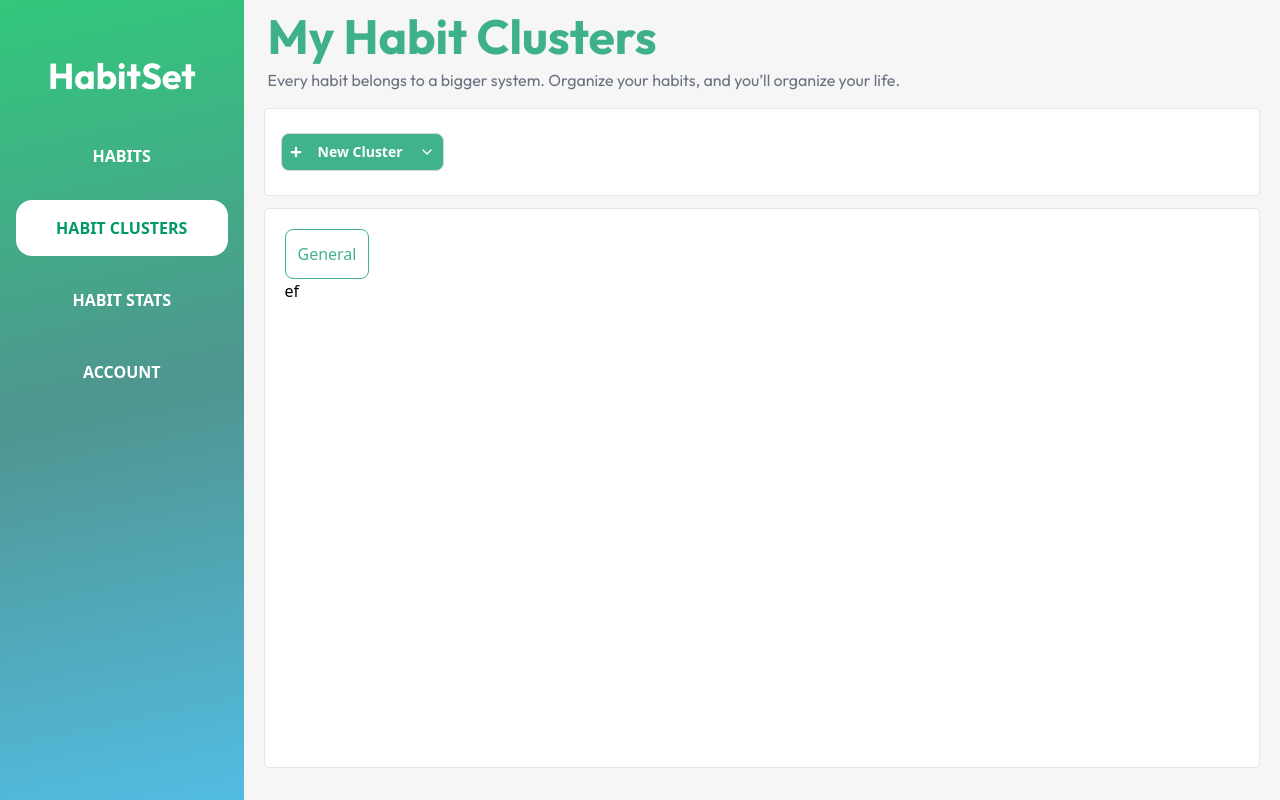
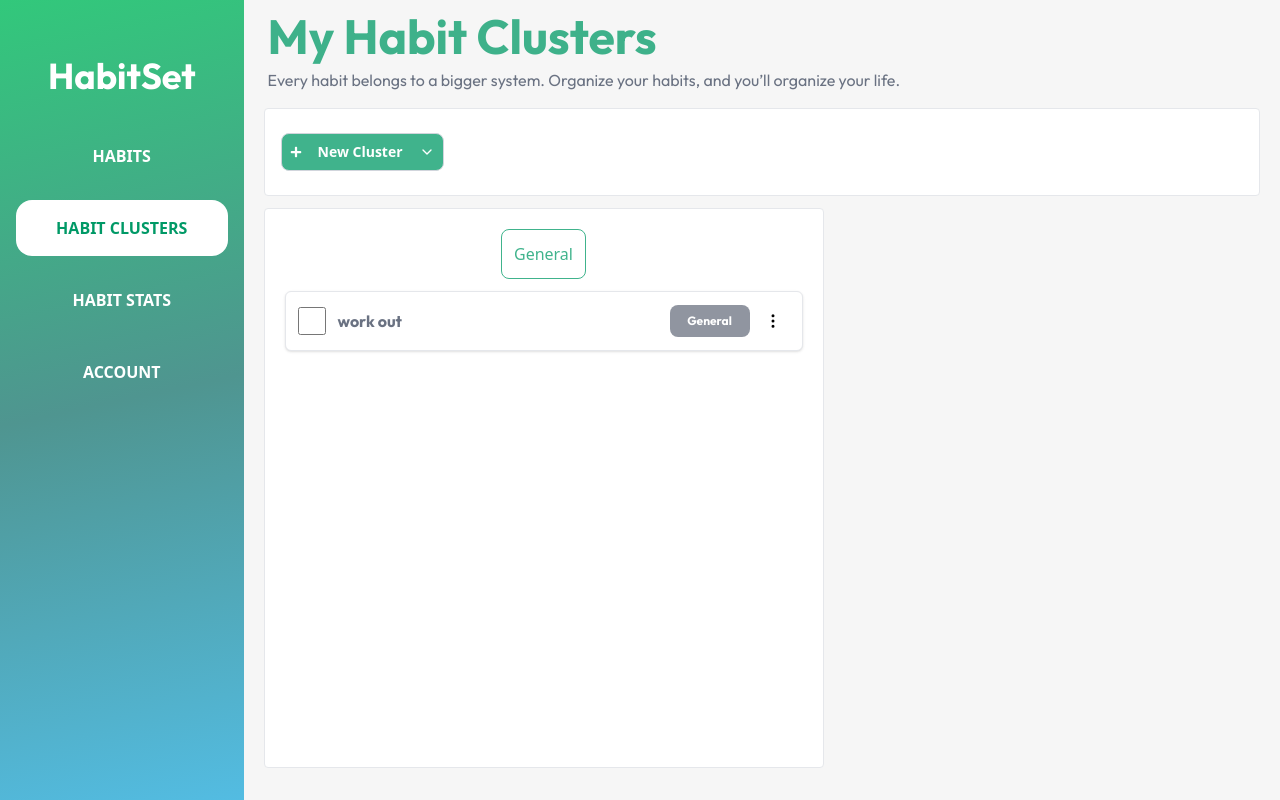
Before and after one commit to ramtin-matin/Habit-Tracker, a React (Vite) app in the folder frontend/: page /Habit-Clusters in a window 1280 px wide. Built offline with nearby package versions, Linux system fonts and the light colour scheme.

Commit message:
Built functionality to assign clusters to new habits

```diff
--- a/frontend/src/pages/habit-clusters/CreateCluster.jsx
+++ b/frontend/src/pages/habit-clusters/CreateCluster.jsx
@@ -56,8 +56,8 @@ const CreateCluster = () => {
               Create Cluster
             </h1>
 
-            <div className="flex flex-row gap-2">
-              <label className="ml-2 text-gray-500 text-sm">Name</label>
+            <div className="flex flex-row gap-3">
+              <label className="ml-2 text-gray-500 font-bold">Name</label>
               <input
                 className="border-1 mb- w-1/2 h-8 rounded-md border-gray-300 p-1"
                 type="text"
--- a/frontend/src/pages/habit-clusters/HabitClusters.jsx
+++ b/frontend/src/pages/habit-clusters/HabitClusters.jsx
@@ -1,6 +1,7 @@
 import React, { useState } from "react";
 import CreateCluster from "./CreateCluster";
 import { useHabits } from "../../pages/HabitContext";
+import HabitCard from "../habits/HabitCard";
 
 const HabitClusters = () => {
   const { habits, clusters } = useHabits();
@@ -23,15 +24,16 @@ const HabitClusters = () => {
       <div className=" border-1 border-gray-200 bg-white flex items-center gap-4 h-[8vh] sm:h-[10vh] lg:h-[11vh] max-sm:px-2 px-4 mt-4 rounded-sm">
         <CreateCluster />
       </div>
-      <div className="bg-white w-full overflow-x-hidden overflow-y-auto scrollbar border-1 border-gray-200 h-[70vh] p-5 mt-3 rounded-sm">
+      <div className="bg-white max-w-125 md:max-w-140 overflow-x-hidden overflow-y-auto scrollbar border-1 border-gray-200 h-[70vh] p-5 mt-3 rounded-sm">
+        <div className="flex relative justify-center">
           <button
-          className="p-3 text-emerald-600/75 hover:text-emerald-700 cursor-pointer border rounded-lg border-emerald-600/75 transition duration-100 ease-in active:bg-gray-50"
+            className="p-3 max-sm:scale-80 text-emerald-600/75 hover:text-emerald-700 cursor-pointer border rounded-lg border-emerald-600/75 transition duration-100 ease-in active:bg-gray-50"
             onClick={() => setClusterMenu(!clusterMenu)}
           >
             {activeCluster.name}
           </button>
           {clusterMenu && (
-          <div className="p-3 z-10 absolute mt-3 bg-white border border-emerald-600/75 rounded-md shadow-lg">
+            <div className="p-3 z-10 absolute mt-15 bg-white border border-emerald-600/75 rounded-md shadow-lg">
               <h1 className="text-emerald-600/75 font-bold ">Clusters</h1>
               <div className="grid grid-cols-2 gap-4 mt-5">
                 {clusters.map((cluster) => (
@@ -49,10 +51,11 @@ const HabitClusters = () => {
               </div>
             </div>
           )}
+        </div>
         {habits
           .filter((habit) => habit.clusterId === activeCluster.id)
           .map((habit) => (
-            <div key={habit.id}>ef</div>
+            <HabitCard key={habit.id} habit={habit} />
           ))}
       </div>
     </div>
--- a/frontend/src/pages/habits/CreateHabit.jsx
+++ b/frontend/src/pages/habits/CreateHabit.jsx
@@ -4,7 +4,14 @@ import { FaPlus } from "react-icons/fa";
 import { useHabits } from "../../pages/HabitContext";
 
 const CreateHabit = () => {
-  const { habits, addHabit } = useHabits();
+  const { habits, addHabit, clusters } = useHabits();
+
+  const [clusterMenu, setClusterMenu] = useState(false);
+  const [activeCluster, setActiveCluster] = useState({
+    id: clusters[0]?.id,
+    name: clusters[0]?.name,
+    color: clusters[0]?.color,
+  });
 
   const [createHabitModal, setCreateHabitModal] = useState(false);
   const [newHabit, setNewHabit] = useState("");
@@ -17,11 +24,11 @@ const CreateHabit = () => {
       alert("Habit name already exists");
       return;
     }
+
     const newItem = {
       id: crypto.randomUUID(),
       name: newHabit,
-      cluster: "Habit",
-      color: "bg-gray-300",
+      clusterId: activeCluster.id,
       completed: false,
       completedOn: null,
     };
@@ -45,23 +52,60 @@ const CreateHabit = () => {
       {createHabitModal && (
         <div className="fixed inset-1 flex items-center justify-center bg-gray-100/55 z-20">
           <div
-            className="flex flex-col justify-between gap-2
-                  w-[80%] sm:w-[55%] md:w-[40%] h-80
+            className="flex flex-col justify-evenly gap-2
+                  w-[70%] sm:w-[55%] md:w-[40%] lg:w-[30%] h-70
                   p-4 border border-gray-200 bg-white shadow-md rounded-md"
           >
             <h1 className="font-bold text-2xl text-emerald-600/75">
               Create Habit
             </h1>
 
-            <div className="flex place-items-start flex-col">
-              <label className="ml-2 text-gray-500 font-bold">Habit</label>
+            <label className="ml-2 text-gray-500 font-bold">Habit</label>
+            <div className="flex gap-3 flex-row">
               <input
-                className="border-1 mb- h-10 mt-1 rounded-md border-gray-300 p-1"
                 type="text"
+                className="border-1 mb- w-1/3 h-6 rounded-md border-gray-300 p-1"
                 value={newHabit || ""}
                 onChange={(e) => setNewHabit(e.target.value)}
               />
+              <div className="relative">
+                <div>
+                  <button
+                    className="p-1 text-sm text-emerald-600/75 cursor-pointer bg-$ border rounded-lg border-emerald-600/75 transition duration-100 ease-in hover:bg-gray-100/75 active:bg-gray-200/75"
+                    onClick={() => setClusterMenu(!clusterMenu)}
+                  >
+                    {activeCluster.name}
+                  </button>
+                </div>
+                {clusterMenu && (
+                  <div className="p-3 z-10 w-60 absolute mt-2 bg-white border border-emerald-600/75 rounded-md shadow-lg">
+                    <h1 className="text-emerald-600/75 font-bold ">Clusters</h1>
+                    <div className="grid grid-cols-2 gap-4 mt-5">
+                      {clusters.map((cluster) => (
+                        <button
+                          key={cluster.id}
+                          className="cursor-pointer transition duration-100 ease-in hover:text-emerald-600/75 font-bold rounded-md text-center text-gray-600/75 "
+                          onClick={() => {
+                            setActiveCluster({
+                              id: cluster.id,
+                              name: cluster.name,
+                              color: cluster.color,
+                            });
+                            setClusterMenu(false);
+                          }}
+                        >
+                          {cluster.name}
+                        </button>
+                      ))}
+                    </div>
+                  </div>
+                )}
+              </div>
             </div>
+            <div
+              className="w-1/3 h-2 rounded-md"
+              style={{ backgroundColor: activeCluster.color }}
+            ></div>
             <div className="justify-end flex gap-2">
               <button
                 onClick={() => {
--- a/frontend/src/pages/habits/HabitCard.jsx
+++ b/frontend/src/pages/habits/HabitCard.jsx
@@ -2,8 +2,10 @@ import { React, useState } from "react";
 import { FiMoreVertical } from "react-icons/fi";
 import { useHabits } from "../../pages/HabitContext";
 
-const HabitCard = ({}) => {
-  const { habits, toggleHabitChecked, editHabit, deleteHabit } = useHabits();
+const HabitCard = ({ habit }) => {
+  const { toggleHabitChecked, editHabit, deleteHabit, clusters } = useHabits();
+
+  const cluster = clusters.find((cluster) => cluster.id === habit.clusterId);
 
   const [threeDotMenu, setThreeDotMenu] = useState(null);
   const [editMenu, setEditMenu] = useState(null);
@@ -21,7 +23,6 @@ const HabitCard = ({}) => {
 
   return (
     <div>
-      {habits.map((habit) => (
       <div
         key={habit.id}
         className="mt-3 transition duration-100 ease-in hover:bg-gray-50 h-1/12 relative flex items-center justify-between p-3 border-1 border-gray-200 rounded-md bg-white shadow-sm mb-2"
@@ -42,9 +43,10 @@ const HabitCard = ({}) => {
 
         {/* Habit Cluster */}
         <p
-            className={`font-bold max-sm:scale-70 max-sm:right-8 cursor-default text-xs absolute max-w-20 text-center w-full right-13 text-gray-700 p-2 rounded-lg ${habit.color}`}
+          className={`font-bold max-sm:scale-70 max-sm:right-8 cursor-default text-xs absolute max-w-20 text-center w-full right-13 text-white p-2 rounded-lg ${habit.color}`}
+          style={{ backgroundColor: cluster?.color }}
         >
-            {habit.cluster}
+          {cluster?.name}
         </p>
 
         {/* Three-Dot Menu */}
@@ -129,7 +131,6 @@ const HabitCard = ({}) => {
           )}
         </div>
       </div>
-      ))}
     </div>
   );
 };
--- a/frontend/src/pages/habits/Habits.jsx
+++ b/frontend/src/pages/habits/Habits.jsx
@@ -1,8 +1,11 @@
 import React from "react";
 import CreateHabit from "./CreateHabit";
 import HabitCard from "./HabitCard";
+import { useHabits } from "../../pages/HabitContext";
 
 const Habits = () => {
+  const { habits } = useHabits();
+
   return (
     <div className="max-w-8xl h-full rounded-lg mx-auto p-2">
       <h1 className="md:shrink-0 text-5xl max-sm:text-4xl m-1 mb-2 font-bold text-emerald-600/75">
@@ -17,7 +20,9 @@ const Habits = () => {
       </div>
       <div className="max-w-95 md:max-w-110 bg-white w-full overflow-x-hidden overflow-y-auto scrollbar border-1 border-gray-200 h-[70vh] p-5 mt-3 rounded-sm">
         <div className="mt-15">
-          <HabitCard />
+          {habits.map((habit) => (
+            <HabitCard key={habit.id} habit={habit} />
+          ))}
         </div>
       </div>
     </div>
```
Lines whose indentation alone changed are shown as unchanged.
